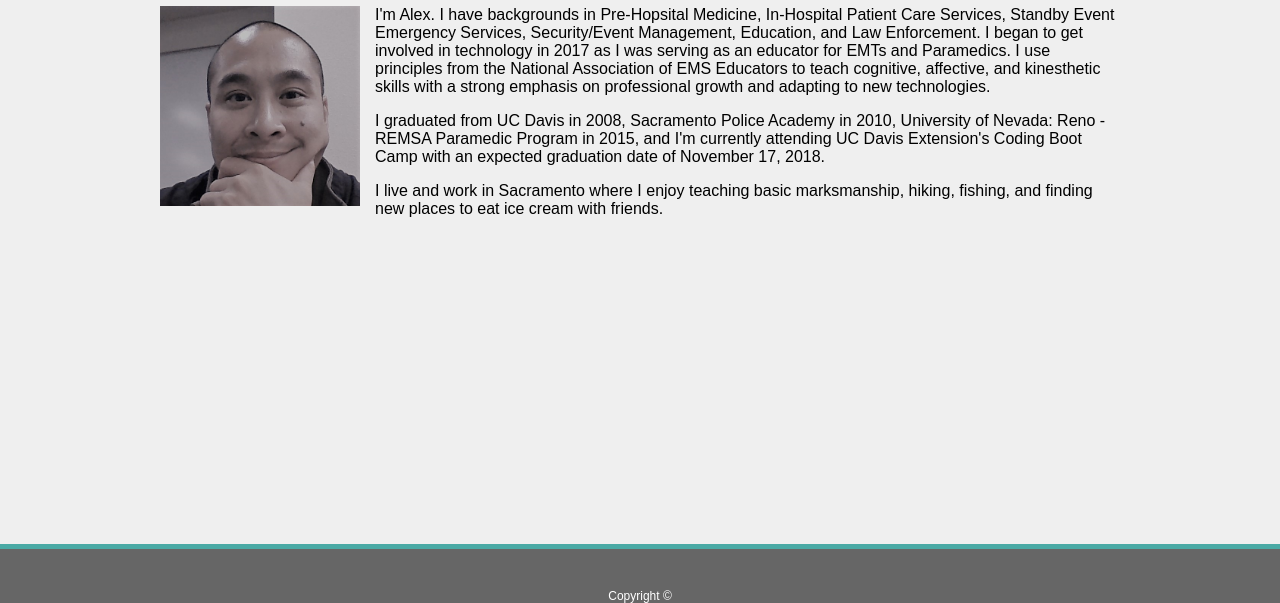
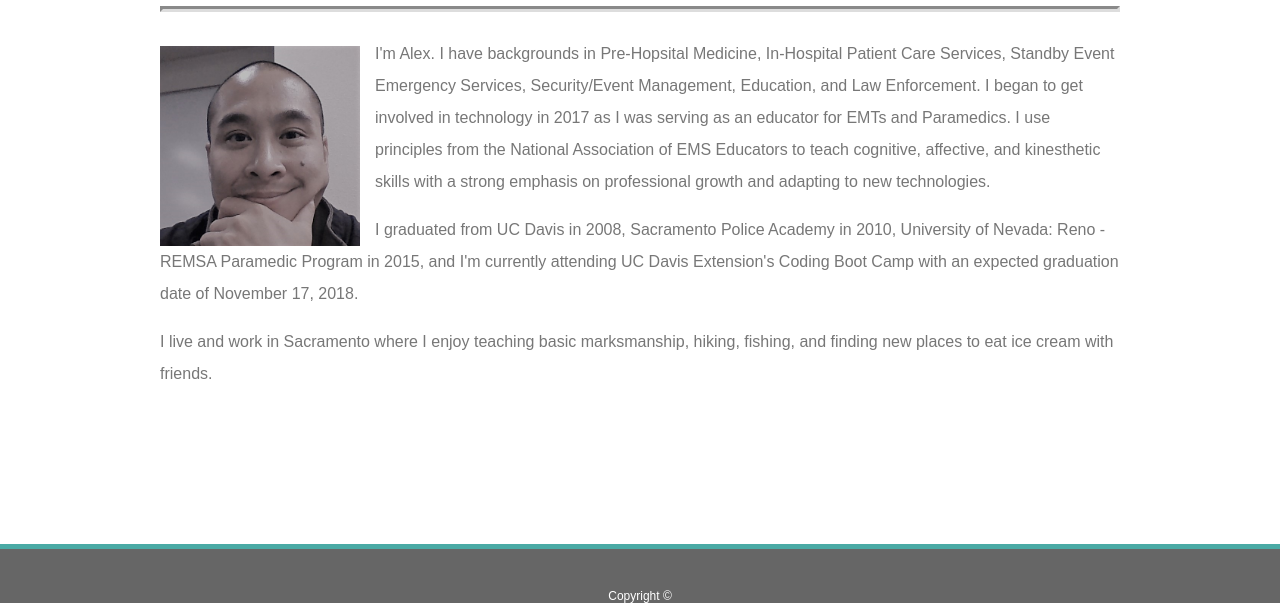
Before and after one commit to apleek3/Basic-Portfolio, a plain HTML site: page index.html in a window 1280 px wide. Shown: the part 197-800 px from the top of the page. Drawn offline with Linux system fonts and the light colour scheme; a script that the page names is missing; files whose address does not match are found by name.

Commit message:
line spacing changed, hr element added, Headers and Paragraph colors changed

```diff
--- a/assets/css/style.css
+++ b/assets/css/style.css
@@ -1,15 +1,47 @@
 /* Assignment 1 Styling Notes:
    * For heading fonts use `font-family: 'Georgia', Times, Times New Roman, serif;`.
    * For all other fonts use `'Arial', 'Helvetica Neue', Helvetica, sans-serif;`.
-   * The entire content and the main section content area is `960px` wide. */
+   * The entire content and the main section content area is `960px` wide.
+
+   * Teal color (used for headings and backgrounds): `#4aaaa5`
+   * Regular font color (used for paragraphs and all text besides the headings): `#777777`
+   * Main header background color: `#ffffff`
+   * Main header border color: `#cccccc`
+   * Footer background color: `#666666`
+   * Main content background color: `#ffffff`
+   * Main content border color: `#dddddd`
+
+   */
+
+
+/*----------- Next is code dedicated to duplicating the look of the example page: ----------------*/
+
 
 
 h1, h2, h3, h4, h5, h6 {
     font-family: Georgia, 'Times New Roman', Times, serif;
+    color: #4aaaa5;
+}
+
+hr {
+    background-color: #666666;
+    border-color: inherit;
+    display: block;
+    margin-top: 0.0em;
+    margin-bottom: -0.5em;
+    margin-left: auto;
+    margin-right: auto;
+    border-style: inset;
+    border-width: 3px;
 }
 
 body {
     font-family: Arial, Helvetica Neue, Helvetica, sans-serif;
+}
+
+p {
+    color: #777777;
+    line-height:  2.0;
 }
 
 .maxwidth {
@@ -22,13 +54,15 @@ img {
     width: 200px;
     height: 200px;
     margin-right: 15px;
+    margin-top: 8px;
 }
 
 .about {
-    background-color: #efefef;
+    background-color: #ffffff;
+    border-color: #dddddd;
 }
 
-/*----------- Next is code dedicated to duplicating the look of the example page: ----------------*/
+
 
 
 /*---- Here's some styling for the buttons and the header----*/
--- a/index.html
+++ b/index.html
@@ -33,6 +33,10 @@
                     About Me
                 </h1>
 
+
+            <hr> <!--Thematic Breaks. who knew.-->
+            <br>
+
                     <p> <img src= "C:/Users/aplee/Basic-Portfolio/assets/images/profile.png" alt= "Alex Lee" >
                         I'm Alex. I have backgrounds in Pre-Hopsital Medicine, In-Hospital Patient Care Services, Standby Event Emergency Services, Security/Event Management, Education, and Law Enforcement. I began to get involved in technology in 2017 as I was serving as an educator for EMTs and Paramedics. I use principles from the National Association of EMS Educators to teach cognitive, affective, and kinesthetic skills with a strong emphasis on professional growth and adapting to new technologies.
                    </p>
```
Also changed, not shown: Assignment 1/Recommended-Dimensions.png (added), Assignment 1/portfolio-about-me.png (added), Assignment 1/portfolio-contact.png (added), Assignment 1/portfolio-gallery.png (added), 3 other files.
